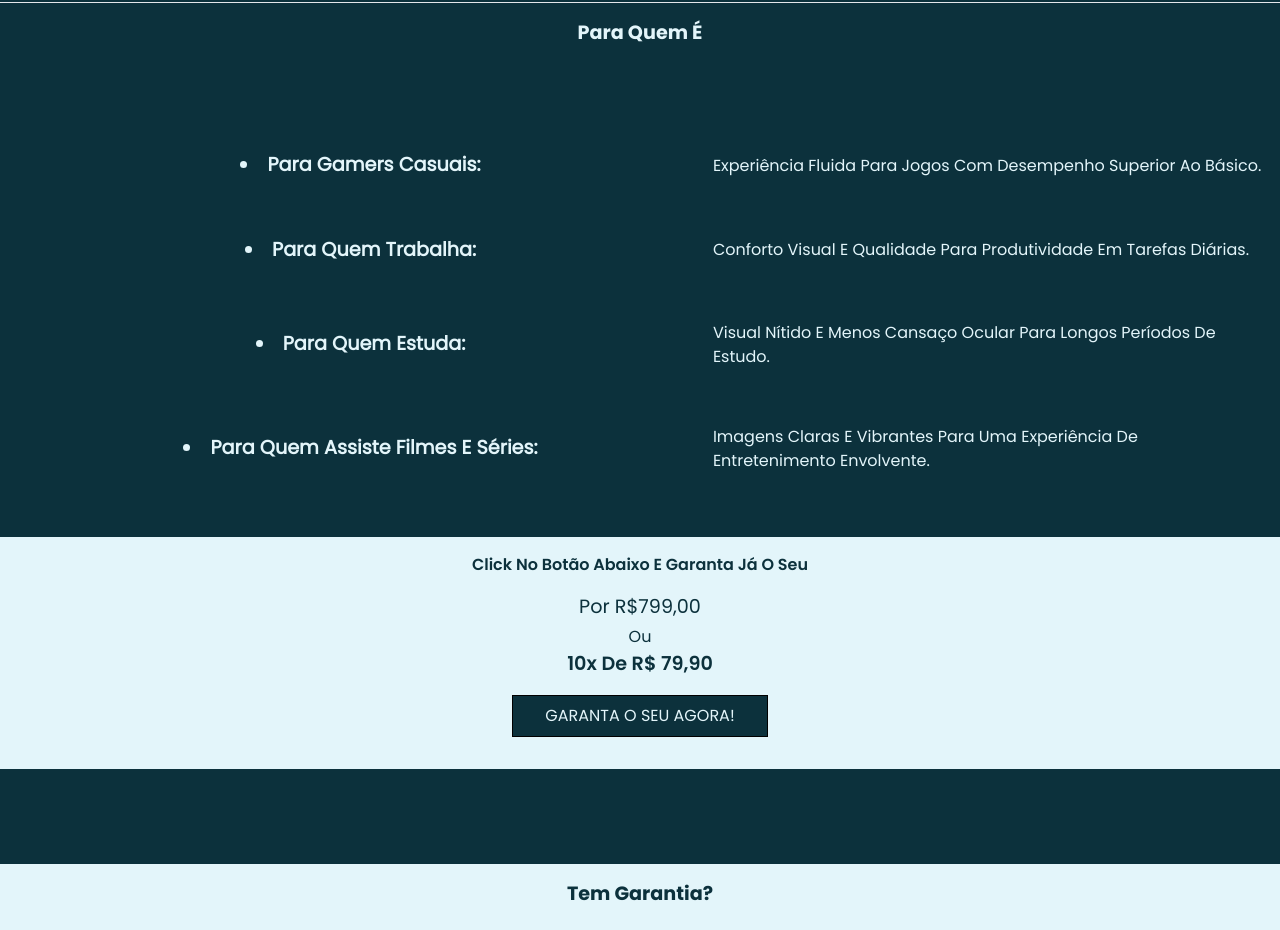
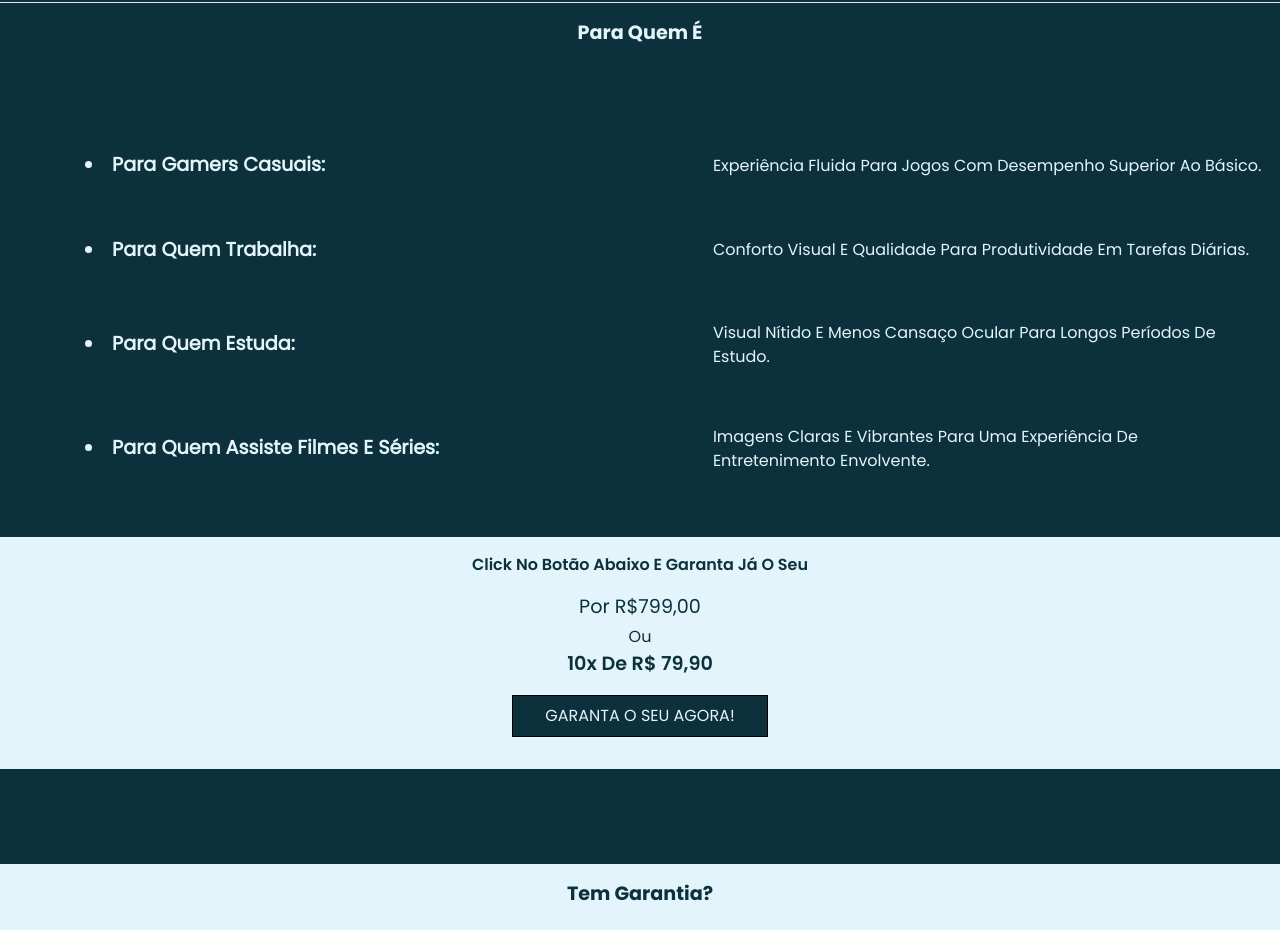
Before and after one commit to Windisley/Landing-page-monitor, a website: page index.html in a window 1280 px wide. Shown: the part 1550-2480 px from the top of the page. Drawn offline with nearby package versions, Linux system fonts and the light colour scheme; files that its build step writes are made by us from their sources.

Commit message:
Alteraçoes na sessão para quem é

```diff
--- a/index.html
+++ b/index.html
@@ -263,7 +263,9 @@
                  capitalize text-title font-semibold text-center
                  w-full text-white
                 ">
-                    <li>
+                    <li class="
+                     w-4/5 text-left
+                    ">
 
                       para Gamers casuais:
                     </li>
@@ -289,7 +291,9 @@
                  capitalize text-title font-semibold text-center
                  w-full text-white
                 ">
-                <li>
+                <li class="
+                 w-4/5 text-left
+                ">
                     para quem Trabalha:
 
                 </li>
@@ -315,7 +319,9 @@
                  capitalize text-title font-semibold text-center
                  w-full text-white
                 ">
-                <li>
+                <li class="
+                 w-4/5 text-left
+                ">
                     para quem Estuda:
 
                 </li>
@@ -341,7 +347,9 @@
                  capitalize text-title font-semibold text-center
                  w-full text-white
                 ">
-                <li>
+                <li class="
+                 w-4/5 text-left
+                ">
                     para quem Assiste filmes e séries:
                 </li>
                 </h2>
```
Also changed, not shown: src/output.css.
